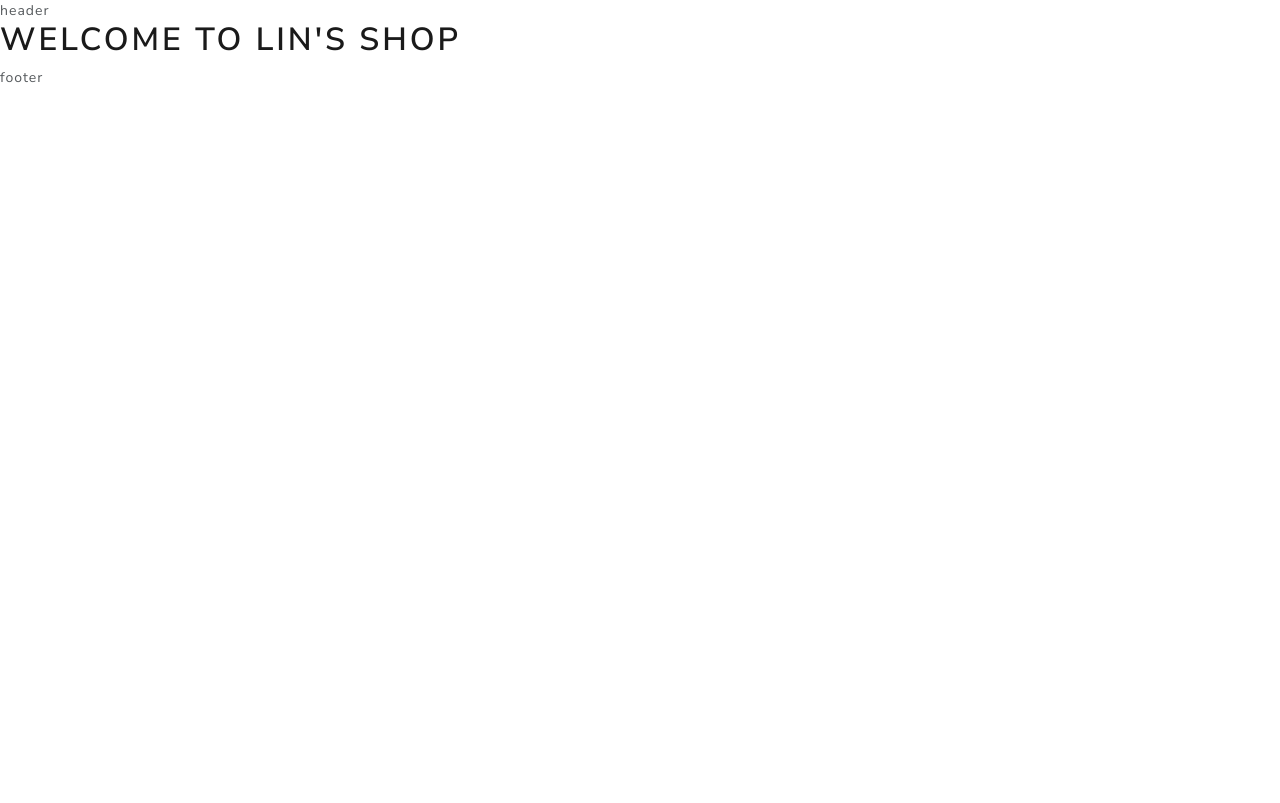
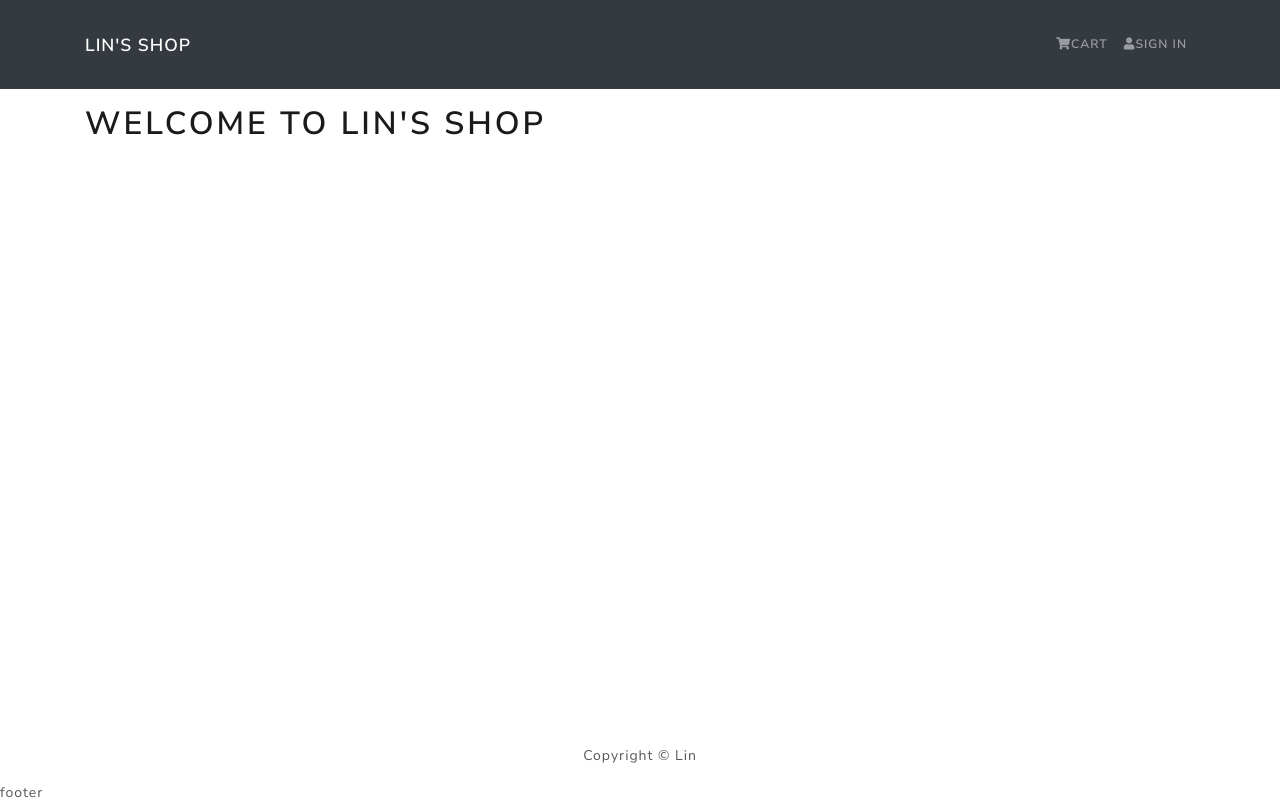
Before and after one commit to lilin7/proshop, a React (Create React App) app in the folder frontend/: page / in a window 1280 px wide. Built offline with nearby package versions, Linux system fonts and the light colour scheme.

Commit message:
used cdnjs, front page improved

```diff
--- a/frontend/package.json
+++ b/frontend/package.json
@@ -7,6 +7,7 @@
     "@testing-library/react": "^11.1.0",
     "@testing-library/user-event": "^12.1.10",
     "react": "^17.0.2",
+    "react-bootstrap": "^1.6.1",
     "react-dom": "^17.0.2",
     "react-scripts": "4.0.3",
     "web-vitals": "^1.0.1"
--- a/frontend/public/index.html
+++ b/frontend/public/index.html
@@ -24,6 +24,7 @@
       work correctly both with client-side routing and a non-root public URL.
       Learn how to configure a non-root public URL by running `npm run build`.
     -->
+    <link rel="stylesheet" href="https://cdnjs.cloudflare.com/ajax/libs/font-awesome/5.15.3/css/all.min.css" integrity="sha512-iBBXm8fW90+nuLcSKlbmrPcLa0OT92xO1BIsZ+ywDWZCvqsWgccV3gFoRBv0z+8dLJgyAHIhR35VZc2oM/gI1w==" crossorigin="anonymous" referrerpolicy="no-referrer" />
     <title>Welcome to Lin's Shop</title>
   </head>
   <body>
--- a/frontend/src/App.js
+++ b/frontend/src/App.js
@@ -1,4 +1,5 @@
 import React from 'react'
+import { Container } from 'react-bootstrap';
 import Header from './components/Header';
 import Footer from './components/Footer';
 
@@ -6,8 +7,11 @@
   return (
     <>
     <Header />
-    <main>
-      <h1>Welcome to Lin's Shop</h1>
+    <main className='py-3'>
+      <Container>
+        <h1>Welcome to Lin's Shop</h1>
+
+      </Container>
 
     </main>
     <Footer />
--- a/frontend/src/components/Footer.js
+++ b/frontend/src/components/Footer.js
@@ -1,8 +1,16 @@
 import React from 'react'
+import { Container, Row, Col } from 'react-bootstrap';
 
 const Footer = () => {
     return (
         <footer>
+            <Container>
+                <Row>
+                    <Col className='text-center py-3'>
+                        Copyright &copy; Lin
+                    </Col>
+                </Row>
+            </Container>
             footer
         </footer>
     )
--- a/frontend/src/components/Header.js
+++ b/frontend/src/components/Header.js
@@ -1,9 +1,24 @@
 import React from 'react'
+import { Navbar, Nav, Container } from 'react-bootstrap'
 
 const Header = () => {
     return (
         <header>
-            header
+        <Navbar bg="dark" variant='dark' expand="lg" collapseOnSelect>
+            <Container>
+
+            <Navbar.Brand href="/">Lin's Shop</Navbar.Brand>
+            <Navbar.Toggle aria-controls="basic-navbar-nav" />
+            <Navbar.Collapse id="basic-navbar-nav">
+                <Nav className="ml-auto">
+                <Nav.Link href="/cart"><i className='fas fa-shopping-cart'></i>Cart</Nav.Link>
+                <Nav.Link href="/login"><i className='fas fa-user'></i>Sign In</Nav.Link>
+
+                </Nav>
+
+            </Navbar.Collapse>
+            </Container>
+        </Navbar>
         </header>
     )
 }
--- a/frontend/src/index.css
+++ b/frontend/src/index.css
@@ -0,0 +1,3 @@
+main {
+  min-height: 80vh;
+}
```
Also changed, not shown: 1 other file (tests, documents, lock files or other folders).
